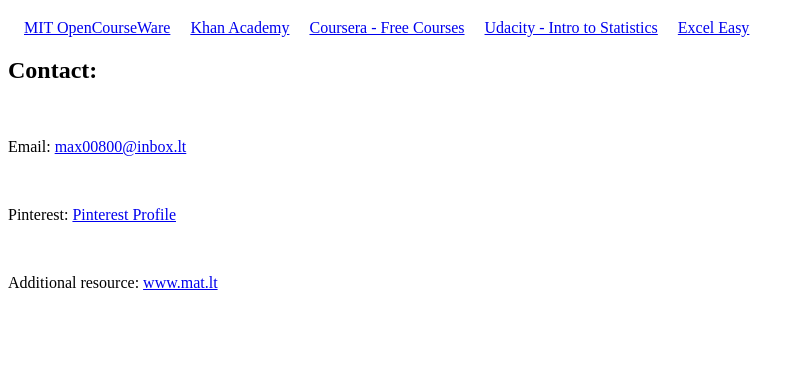
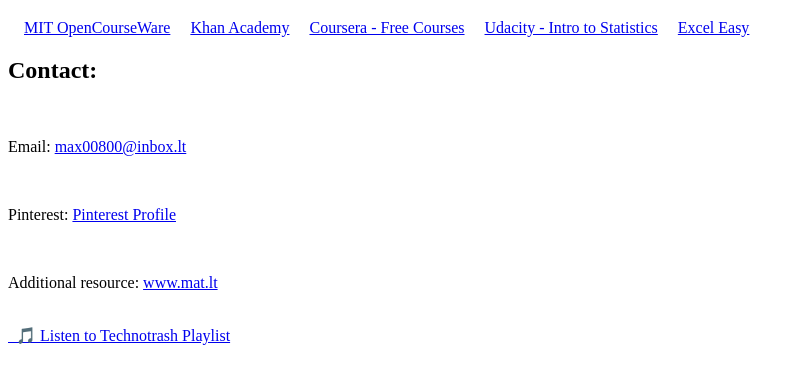
Before and after one commit to max00800/link-in-bio, a plain HTML site: page index.html in a window 1280 px wide. Shown: the part 427-800 px from the top of the page, without its empty margins (0-804 px from the left). Drawn offline with Linux system fonts and the light colour scheme.

Commit message:
Update index.html

```diff
--- a/index.html
+++ b/index.html
@@ -98,4 +98,9 @@
     <p>Additional resource: <a href="http://www.mat.lt" class="button" target="_blank">www.mat.lt</a></p>
   </div>
 </body>
+
+<a href="https://soundcloud.com/robert-schulz-553011443/sets/technotrash" class="button" target="_blank">
+  🎵 Listen to Technotrash Playlist
+</a>
+
 </html>
```
